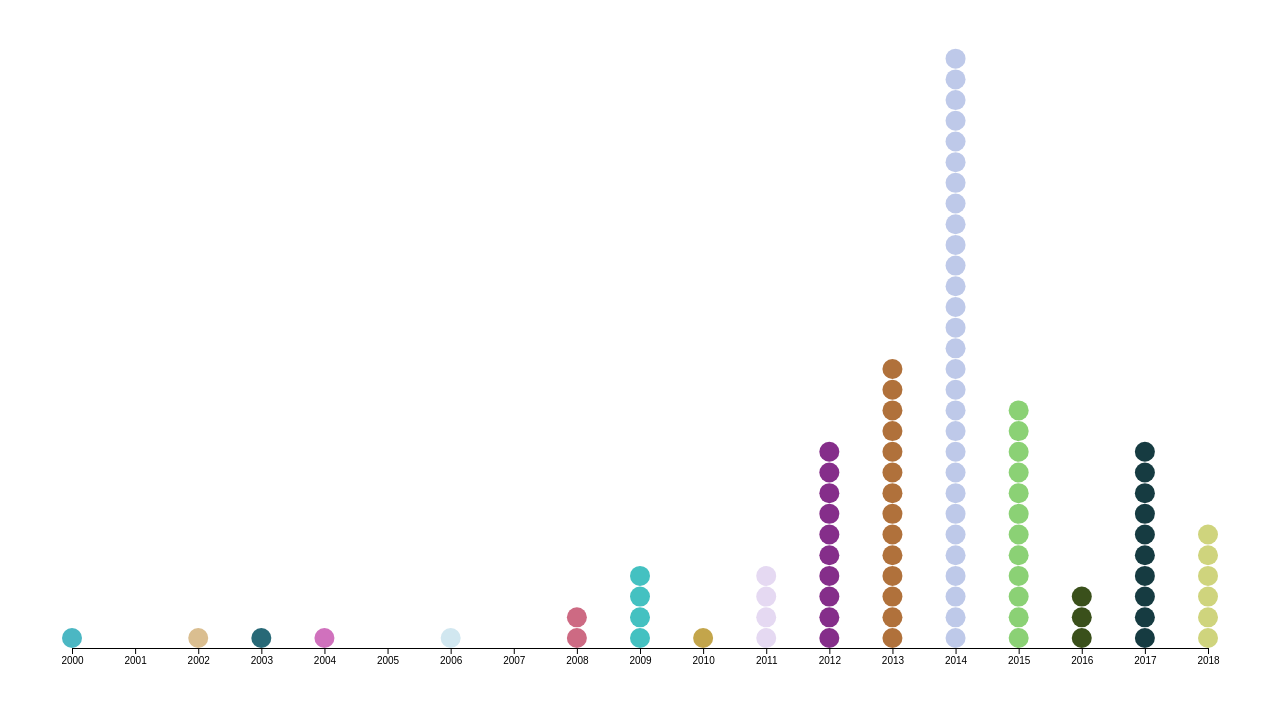
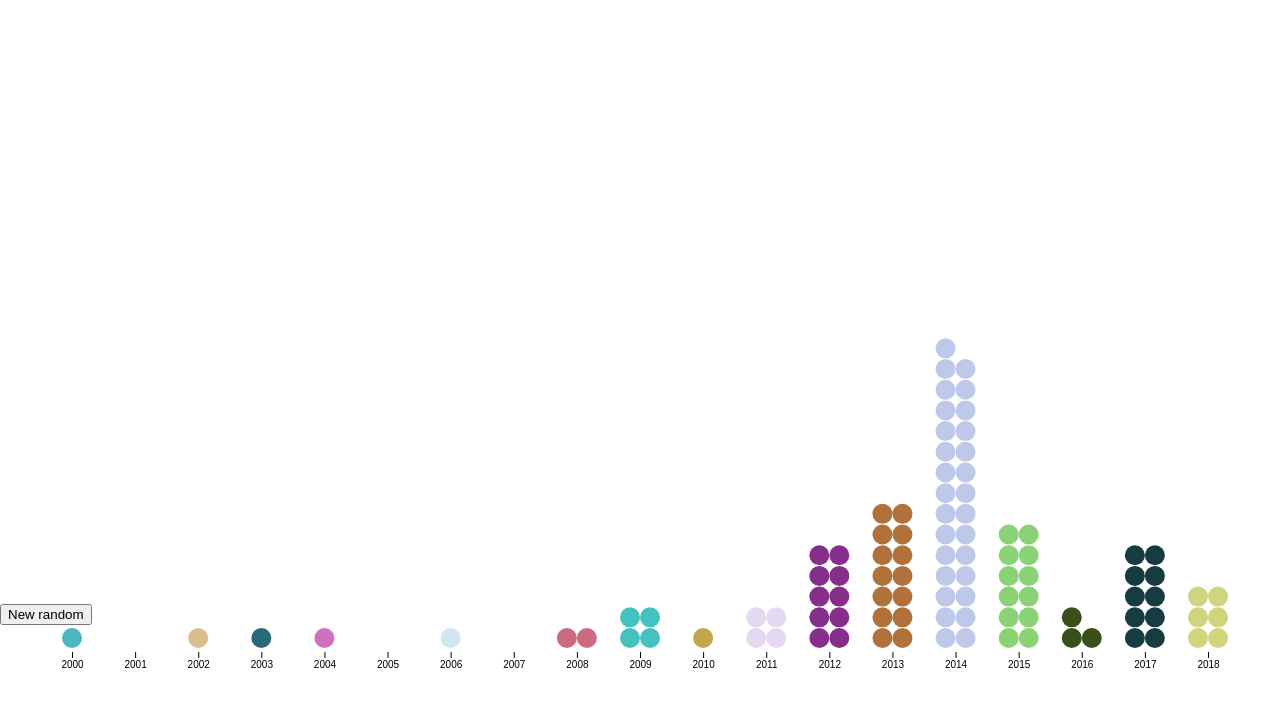
Before and after one commit to Denniswegereef/frontend-data, a website: page src/index.html in a window 1280 px wide. Drawn offline with Linux system fonts and the light colour scheme.

Commit message:
save for fialing

```diff
--- a/package.json
+++ b/package.json
@@ -17,7 +17,7 @@
     "xo": "^0.23.0"
   },
   "scripts": {
-    "format": "prettier --write \"server/**/*.js\"",
+    "format": "prettier --write \"src/**/*.js\"",
     "data": "node_modules/.bin/nodemon server/index.js",
     "xo": "xo"
   },
--- a/src/index.html
+++ b/src/index.html
@@ -9,10 +9,11 @@
 </head>
 
 <body>
-  <div id="DotMatrix"></div>
   <div id="visualisation">
     <svg></svg>
   </div>
+
+  <button id='remove'>New random</button>
 </body>
 
 <script src="d3.js"></script>
--- a/src/index.js
+++ b/src/index.js
@@ -1,6 +1,11 @@
 'use strict'
 
-const margin = { top: 48, right: 72, bottom: 120, left: 72 }
+const margin = {
+  top: 48,
+  right: 72,
+  bottom: 120,
+  left: 72
+}
 
 const width = window.innerWidth - margin.left - margin.right,
   height = 600
@@ -35,71 +40,109 @@ const group = svg
   .attr('transform', 'translate(' + margin.left + ',' + margin.top + ')')
 
 d3.json('data.json').then(data => {
-  console.log(data)
-  console.log()
-  // get unique years
-  const uniqueYears = uniqueKeys(data, 'publicationYear', 'asc')
-
   const yearsSorted = d3
     .nest()
     .key(book => book.publicationYear)
     .entries(data)
 
-    console.log(yearsSorted);
-
   // Get the min and max year
   var maxYearsTotal = d3.max(yearsSorted, d => d.values.length)
 
-  const svg = d3.select('svg')
+  let xScale = d3.scaleLinear().range([0, width])
 
   const yScale = d3
     .scaleLinear()
     .range([height, 0])
     .domain([0, maxYearsTotal])
 
-  const xScale = d3
-    .scaleLinear()
-    .domain([2000, 2018])
-    .range([0, width])
-
-  const bandScaleX = d3
-    .scaleBand()
-    .range([0, width])
-    .domain([0, yearsSorted.length])
+  const bandScaleX = d3.scaleBand().range([0, width])
 
   const bandScaleY = d3
     .scaleBand()
     .range([0, height])
     .domain([0, maxYearsTotal])
 
-  // Axis X
-  svg
-    .append('g')
-    .attr('class', 'x-axis')
-    .style('color', '#black')
-    .attr('transform', 'translate(0,' + height + ')')
-    .call(
-      d3
-        .axisBottom(xScale)
-        .ticks(15)
-        .tickFormat(d3.format('y'))
+  const dotSize = 10
+  document.getElementById('remove').addEventListener('click', remove)
+  function remove() {
+    update(
+      yearsSorted.slice(
+        0,
+        Math.floor(Math.random() * Math.floor(yearsSorted.length))
       )
+    )
+  }
+  // d3.interval(function(){
+  //     update(yearsSorted.slice(0, Math.floor(Math.random() * Math.floor(yearsSorted.length))))
+  // }, 2500)
 
-  // Create groups for each year
-  const groups = svg
-    .selectAll('.groups')
-    .data(yearsSorted)
+  update(yearsSorted)
+
+  // const uniqueYears = uniqueKeys(data, 'publicationYear', 'asc')
+
+  function update(sortedData) {
+    // get unique years
+    // const uniqueYears = uniqueKeys(sortedData, 'publicationYear', 'asc')
+
+    updateScale(sortedData)
+
+    const groups = svg.selectAll('.group').data(sortedData)
+
+    groups.exit().remove()
+
+    groups
+      .attr('transform', (d, i) => {
+        console.log('LOG')
+        return d.values.length > 1
+          ? `translate(${xScale(d.key) - dotSize}, ${-10})`
+          : `translate(${xScale(d.key)}, ${-10})`
+      })
       .enter()
       .append('g')
-    .attr('transform', d => `translate(${xScale(d.key)}, ${-10})`)
+      .attr('class', 'group')
+      .attr('transform', (d, i) => {
+        console.log('LOG')
+        return d.values.length > 1
+          ? `translate(${xScale(d.key) - dotSize}, ${-10})`
+          : `translate(${xScale(d.key)}, ${-10})`
+      })
+
+    const circles = d3
+      .selectAll('.group')
       .selectAll('circle')
       .data(d => d.values.map(item => item))
       .enter()
       .append('circle')
       .attr('class', 'dot')
-    .attr('r', 10)
-    .attr('cy', (d, i) => yScale(i))
+      .attr('r', dotSize)
+      .attr('cy', (d, i) => yScale(Math.floor(i / 2)))
+      .attr('cx', (d, i) => (i % 2 ? dotSize * 2 : 0))
       .style('fill', d => yearColors[d.publicationYear])
+  }
+
+  function updateScale(updatedData) {
+    const min = d3.min(updatedData.map(d => d.key))
+    const max = d3.max(updatedData.map(d => d.key))
+
+    bandScaleX.domain([0, updatedData.length])
+    console.log(updatedData.length)
+
+    xScale.domain([min, max])
+
+    const axis = d3.selectAll('.x-axis').remove()
+
+    svg
+      .append('g')
+      .attr('class', 'x-axis')
+      .style('color', '#black')
+      .attr('transform', 'translate(0,' + (height + 4) + ')')
+      .call(
+        d3
+          .axisBottom(xScale)
+          .ticks(updatedData.length)
+          .tickFormat(d3.format('y'))
+      )
+  }
 })
 
 function uniqueKeys(obj, key, sort) {
--- a/src/style.css
+++ b/src/style.css
@@ -5,3 +5,7 @@ body {
 svg {
   overflow: visible;
 }
+
+.domain {
+  stroke: none;
+}
```
Lines whose indentation alone changed are shown as unchanged.
